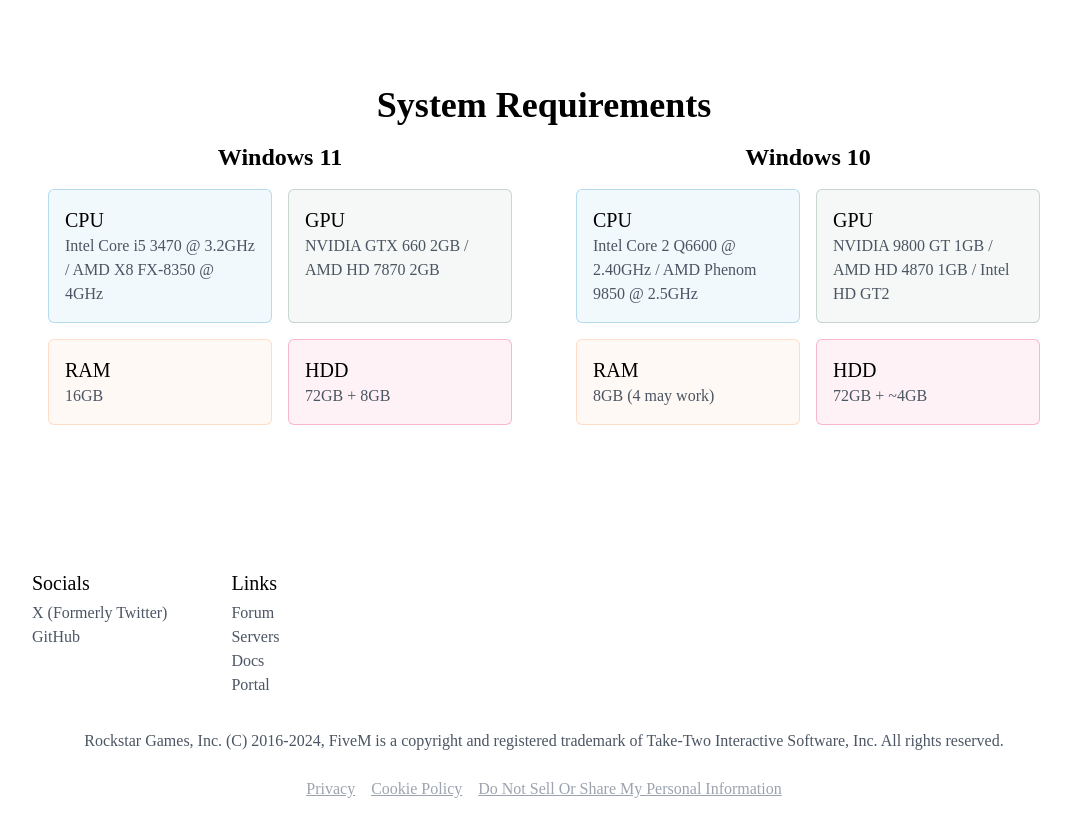
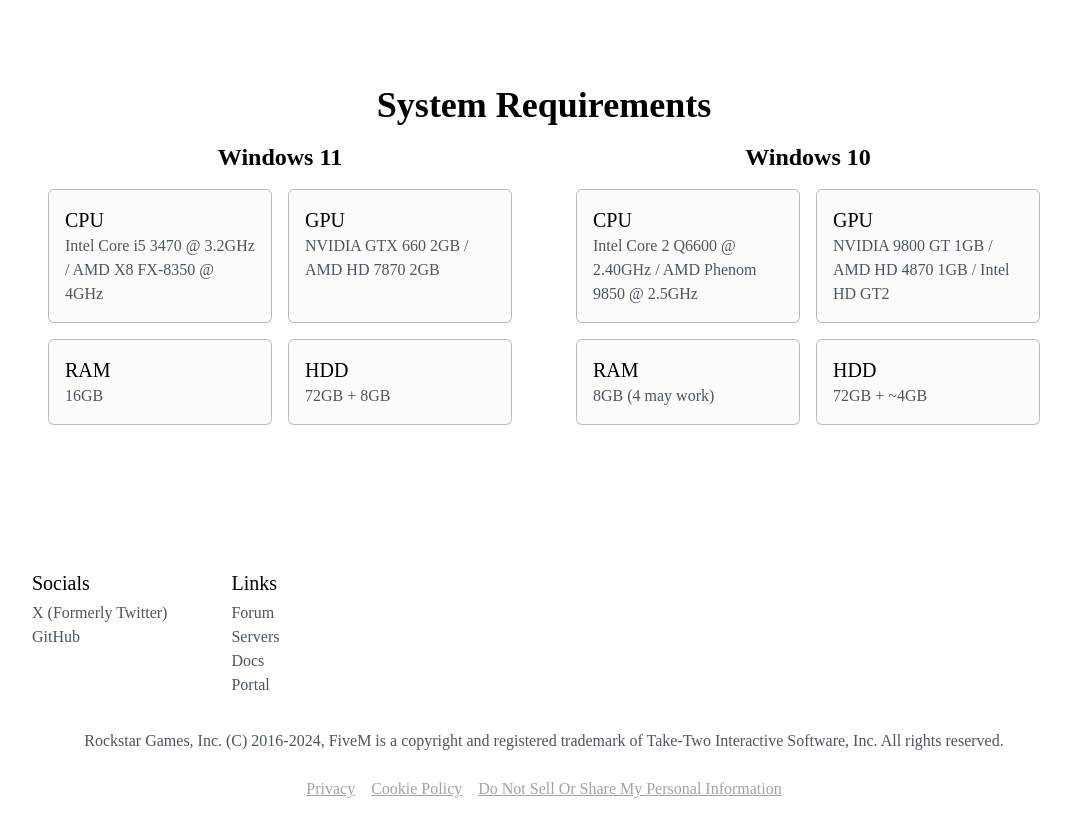
Before and after one commit to wxvedev/fivem.net, an Astro site: page / in a window 1280 px wide. Shown: the part 1220-2053 px from the top of the page, without its empty margins (96-1167 px from the left). Built offline with nearby package versions, Linux system fonts and the light colour scheme; Astro itself is replaced by a stand-in of ours.

Commit message:
refactor: system requirements sections

```diff
--- a/src/components/home/SystemRequirements.astro
+++ b/src/components/home/SystemRequirements.astro
@@ -32,19 +32,19 @@
   <main class="grid grid-cols-1 md:grid-cols-2 gap-8">
     {
       requirements.map((requirement) => (
-        <article class="grid gap-4 p-4">
-          <h1 class="text-2xl text-center font-semibold">
+        <article class="grid p-4">
+          <h1 class="text-2xl text-center font-semibold mb-4">
             {requirement.os}
           </h1>
-          <ul class="space-y-4">
+          <ul class="grid gap-4">
             <div class="grid grid-cols-2 gap-4">
-              <div class="bg-blue/5 border border-blue/25 rounded-md p-4 backdrop-blur-md">
+              <div class="bg-black/[0.01] border border-black/25 dark:bg-white/[0.01] dark:border-white/25 backdrop-blur-md rounded-md p-4">
                 <h1 class="text-xl font-medium">CPU</h1>{" "}
                 <p class="text-gray-600 dark:text-gray-400">
                   {requirement.cpu}
                 </p>
               </div>
-              <div class="bg-green/5 border border-green/25 rounded-md p-4 backdrop-blur-md">
+              <div class="bg-black/[0.01] border border-black/25 dark:bg-white/[0.01] dark:border-white/25 backdrop-blur-md rounded-md p-4">
                 <h1 class="text-xl font-medium">GPU</h1>{" "}
                 <p class="text-gray-600 dark:text-gray-400">
                   {requirement.gpu}
@@ -52,13 +52,13 @@
               </div>
             </div>
             <div class="grid grid-cols-2 gap-4">
-              <div class="bg-orange/5 border border-orange/25 rounded-md p-4 backdrop-blur-md">
+              <div class="bg-black/[0.01] border border-black/25 dark:bg-white/[0.01] dark:border-white/25 backdrop-blur-md rounded-md p-4">
                 <h1 class="text-xl font-medium">RAM</h1>{" "}
                 <p class="text-gray-600 dark:text-gray-400">
                   {requirement.ram}
                 </p>
               </div>
-              <div class="bg-red/5 border border-red/25 rounded-md p-4 backdrop-blur-md">
+              <div class="bg-black/[0.01] border border-black/25 dark:bg-white/[0.01] dark:border-white/25 backdrop-blur-md rounded-md p-4">
                 <h1 class="text-xl font-medium">HDD</h1>{" "}
                 <p class="text-gray-600 dark:text-gray-400">
                   {requirement.hdd}
--- a/src/layouts/Layout.astro
+++ b/src/layouts/Layout.astro
@@ -17,7 +17,7 @@
     <ClientRouter />
   </head>
   <body
-    class="bg-light text-black dark:bg-main dark:text-white font-inter bg-[url('/background.png')] bg-repeat"
+    class="bg-white text-black dark:bg-main dark:text-white font-inter bg-[url('/background.png')] bg-repeat"
   >
     <Header />
     <main class="mx-auto md:w-[80%] py-0 md:py-24 px-8 md:px-0">
```
